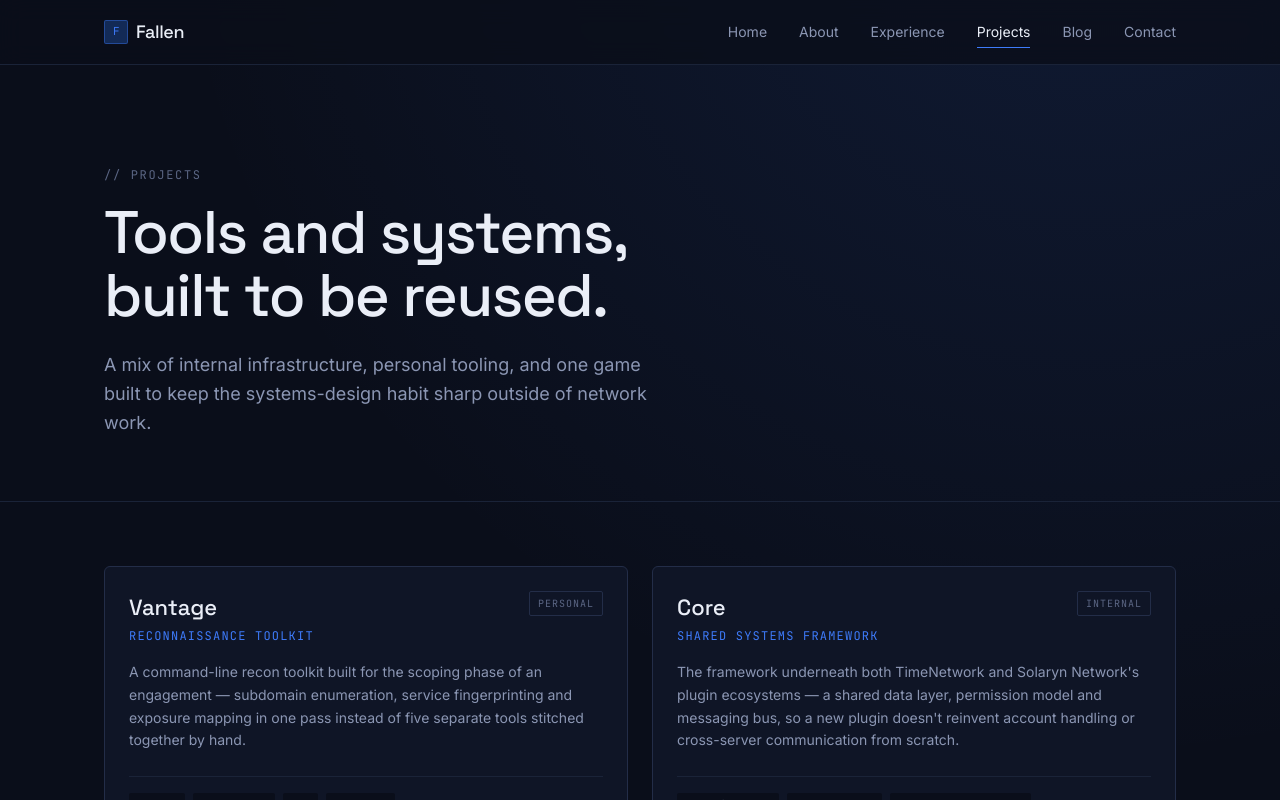
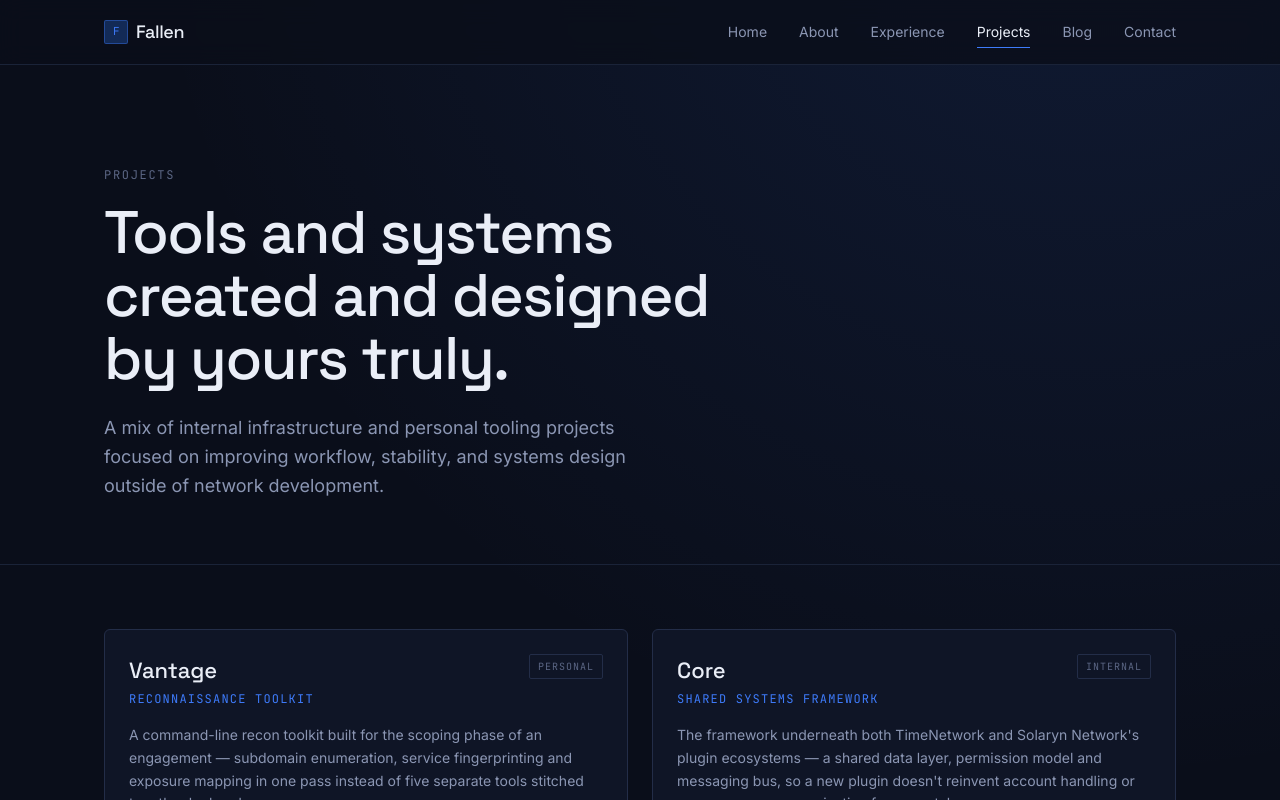
Before and after one commit to Kaze101-dev/Kaze-portfolio-website, a Next.js app in the folder fallen-portfolio/: page /projects in a window 1280 px wide. Shown: the top 800 px of the page. Built offline with nearby package versions, Linux system fonts and the light colour scheme.

Commit message:
Update page.tsx

```diff
--- a/fallen-portfolio/app/projects/page.tsx
+++ b/fallen-portfolio/app/projects/page.tsx
@@ -7,7 +7,7 @@ import { projects } from "@/lib/data";
 export const metadata: Metadata = {
   title: "Projects",
   description:
-    "Recon tooling, plugin architecture, economy systems and a solo game project — the work behind Fallen, TimeNetwork and Solaryn Network.",
+    "Recon tooling, plugin architecture, economy systems and a solo game project the work behind Fallen, TimeNetwork and Solaryn Network.",
 };
 
 export default function ProjectsPage() {
@@ -16,14 +16,13 @@ export default function ProjectsPage() {
       <section className="pt-20 pb-16 md:pt-24">
         <Container>
           <RevealSection>
-            <span className="mono-label">{"// Projects"}</span>
+            <span className="mono-label">{"Projects"}</span>
             <h1 className="mt-4 max-w-2xl text-4xl md:text-5xl font-medium text-balance">
-              Tools and systems, built to be reused.
+              Tools and systems created and designed by yours truly.
             </h1>
             <p className="mt-6 max-w-xl text-lg text-ink-dim">
-              A mix of internal infrastructure, personal tooling, and one
-              game built to keep the systems-design habit sharp outside of
-              network work.
+            A mix of internal infrastructure and personal tooling projects focused
+            on improving workflow, stability, and systems design outside of network development.
             </p>
           </RevealSection>
         </Container>
```
